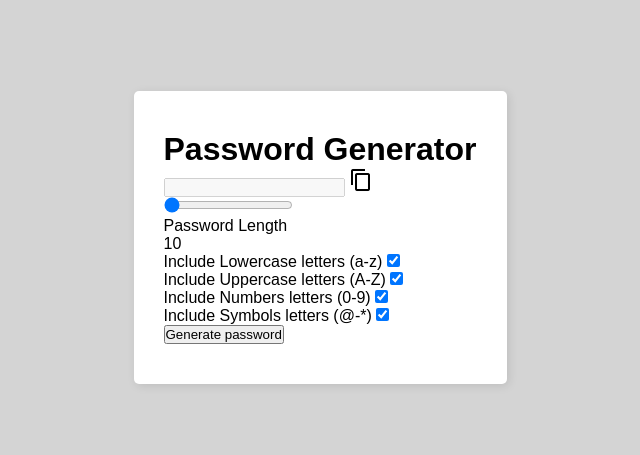
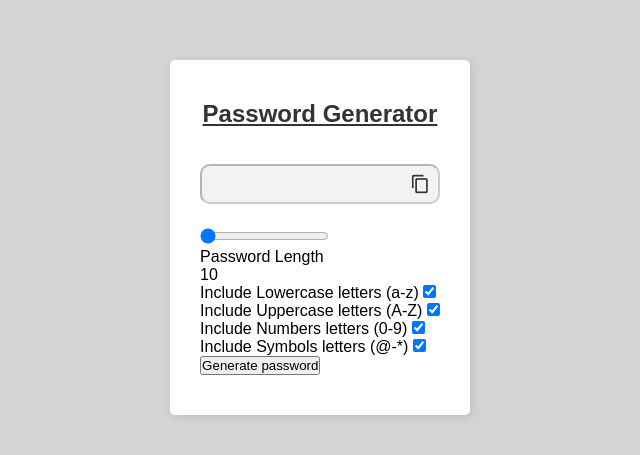
Before and after one commit to abenooo/Random_Password_Generator, a plain HTML site: page index.html in a window 1280 px wide. Shown: the part 163-618 px from the top of the page, without its empty margins (320-960 px from the left). Drawn offline with Linux system fonts and the light colour scheme.

Commit message:
Finish style the input type with the button

```diff
--- a/style.css
+++ b/style.css
@@ -21,3 +21,38 @@ body{
     box-shadow: 2px 2px 10px rgba(0, 0, 0, 0.1);
 
 }
+.container h1{
+    font-size: 24px;
+    font-weight: bold;
+    margin-bottom: 36px;
+    text-align: center;
+    color: #333333;
+    text-decoration: underline;
+}
+
+.inputBox{
+    position: relative;
+    margin-bottom: 24px;
+}
+
+.inputBox span{
+    position: absolute;
+    top: 50%;
+    right: 4%;
+    transform: translateY(-50%);
+    color: #333333;
+    font-size: 20px;
+    cursor: pointer;
+
+}
+.passBox{
+    width: 100%;
+    height: 40px;
+    padding: 8px;
+    border-radius: 10px;
+    font-size: 16px;
+    font-weight: 700;
+    background-color: #f2f2f2;
+    color: #333333;
+    outline: none;
+}
```
